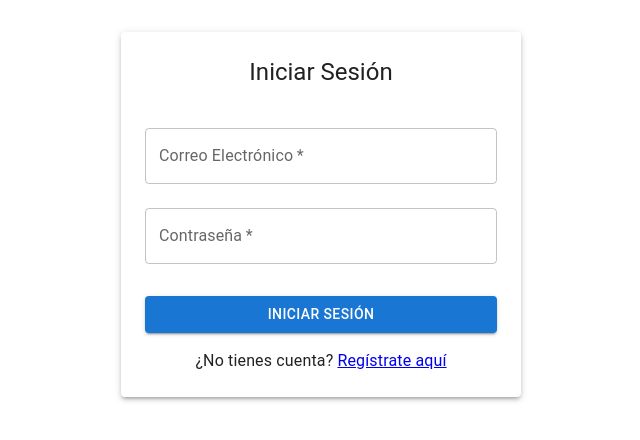
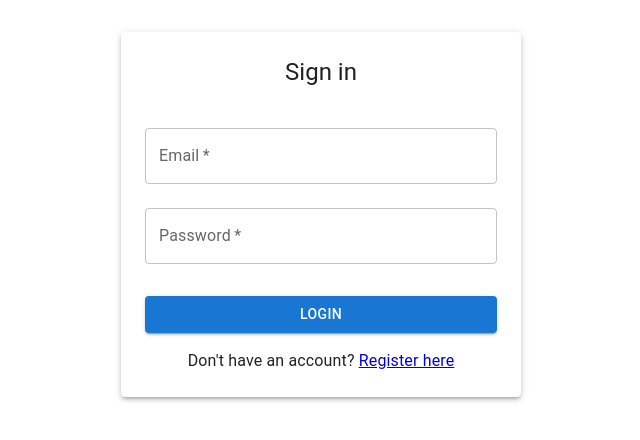
Before and after one commit to wrafael91/Freelancer-App, a React (Create React App) app in the folder frontend/: page /login in a window 1280 px wide. Shown: the top 440 px of the page, without its empty margins (319-959 px from the left). Built offline with nearby package versions, Linux system fonts and the light colour scheme.

Commit message:
adding sign out button to chat

```diff
--- a/frontend/src/components/Chat.js
+++ b/frontend/src/components/Chat.js
@@ -2,8 +2,16 @@ import React, { useState, useEffect } from 'react';
 import {jwtDecode} from 'jwt-decode';
 import io from 'socket.io-client';
 import { TextField, Button, List, ListItem, ListItemText, Box, Paper, Typography } from '@mui/material';
+import { useNavigate } from 'react-router-dom';
 
 const Chat = () => {
+
+  const navigate = useNavigate();
+
+  const handleSignOut = () => {
+    localStorage.removeItem('token');
+    navigate('/login');
+  };
 
   const token = localStorage.getItem('token');
   let username = 'Anónimo';
@@ -108,9 +116,14 @@ const Chat = () => {
 
   return (
     <Box sx={{ width: '100%', maxWidth: 600, bgcolor: 'background.paper', margin: 'auto', padding: 2 }}>
+      <Box sx={{ display: 'flex', justifyContent: 'flex-end', mb: 2 }}>
+        <Button variant="outlined" color="error" onClick={handleSignOut}>
+          Sign out
+        </Button>
+      </Box>
       <Paper elevation={1} sx={{ padding: 1, marginBottom: 2 }}>
         <Typography variant="subtitle2" gutterBottom>
-          Usuarios conectados ({users.length}):
+          Connected users ({users.length}):
         </Typography>
         <Box sx={{ display: 'flex', flexWrap: 'wrap', gap: 1 }}>
           {users.map((user, idx) => (
@@ -131,14 +144,14 @@ const Chat = () => {
       </Paper>
       <Paper elevation={3} sx={{ padding: 2 }}>
         <Typography variant="h5" gutterBottom>
-          Chat en tiempo real
+          Chat
         </Typography>
         <Box sx={{ marginBottom: 2 }}>
           <Typography variant="body2">
-            Estado: {isConnected ? '🟢 Conectado' : '🔴 Desconectado'}
+            Status: {isConnected ? '🟢 Conectado' : '🔴 Desconectado'}
           </Typography>
           <Typography variant="body2">
-            Usuario: {username}
+            User: {username}
           </Typography>
         </Box>
         <Paper sx={{
@@ -189,7 +202,7 @@ const Chat = () => {
         </Paper>
         <Box sx={{ display: 'flex', gap: 1 }}>
           <TextField
-            label="Mensaje"
+            label="Message"
             variant="outlined"
             size="small"
             fullWidth
@@ -203,7 +216,7 @@ const Chat = () => {
             onClick={handleSendMessage}
             disabled={!isConnected}
           >
-            Enviar
+            Send
           </Button>
         </Box>
       </Paper>
--- a/frontend/src/components/Login.js
+++ b/frontend/src/components/Login.js
@@ -19,14 +19,14 @@ const Login = () => {
         if (response.ok) {
           // Guarda el token en localStorage
           localStorage.setItem('token', data.token);
-          alert('¡Inicio de sesión exitoso!');
+          alert('Successfully logged in!');
           // Redirige al chat
           window.location.href = '/';
         } else {
-          alert(data.message || 'Error al iniciar sesión');
+          alert(data.message || 'Login error');
         }
       } catch (error) {
-        alert('Error de red');
+        alert('Network error');
       }
     console.log('Login:', { email, password });
   };
@@ -35,11 +35,11 @@ const Login = () => {
     <Box sx={{ width: '100%', maxWidth: 400, margin: 'auto', mt: 4 }}>
       <Paper elevation={3} sx={{ padding: 3 }}>
         <Typography variant="h5" align="center" mb={3}>
-          Iniciar Sesión
+          Sign in
         </Typography>
         <form onSubmit={handleSubmit}>
           <TextField
-            label="Correo Electrónico"
+            label="Email"
             type="email"
             fullWidth
             margin="normal"
@@ -48,7 +48,7 @@ const Login = () => {
             required
           />
           <TextField
-            label="Contraseña"
+            label="Password"
             type="password"
             fullWidth
             margin="normal"
@@ -62,10 +62,10 @@ const Login = () => {
             fullWidth
             sx={{ mt: 3 }}
           >
-            Iniciar Sesión
+            Login
           </Button>
           <Typography align="center" sx={{ mt: 2 }}>
-            ¿No tienes cuenta? <Link to="/register">Regístrate aquí</Link>
+            Don't have an account? <Link to="/register">Register here</Link>
           </Typography>
         </form>
       </Paper>
```
